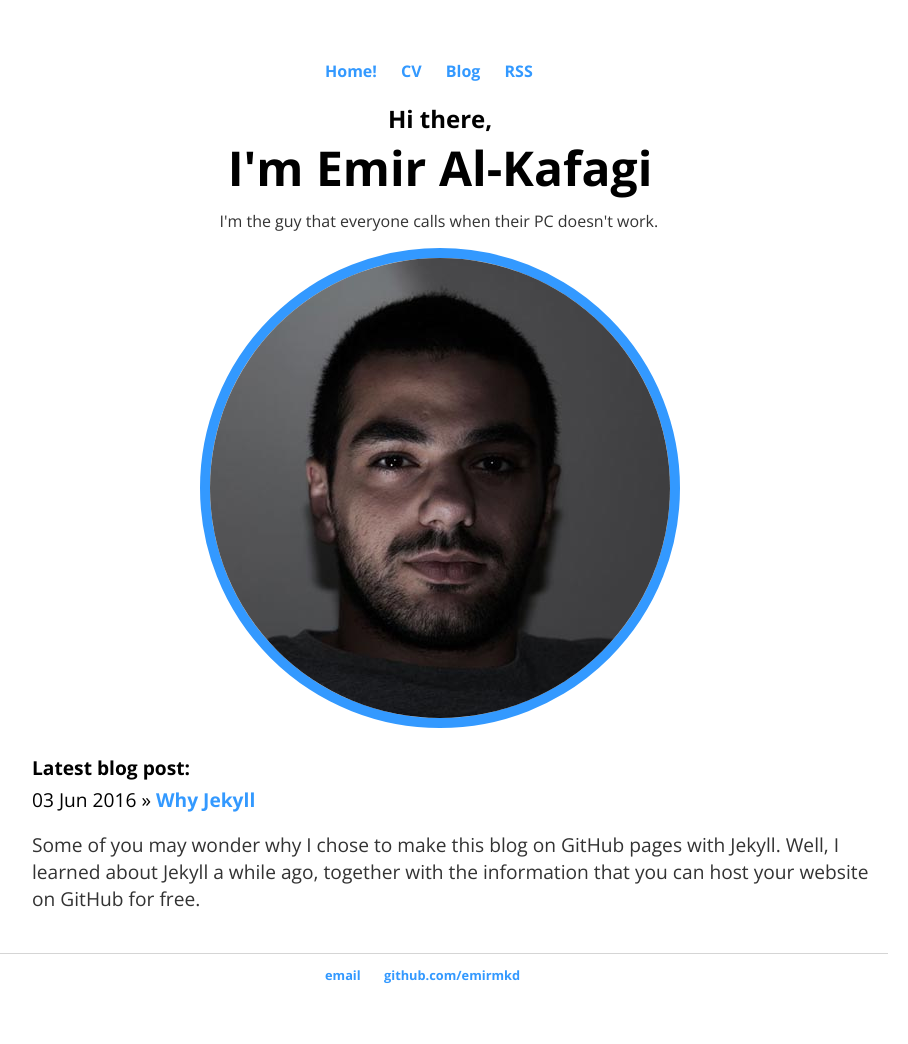
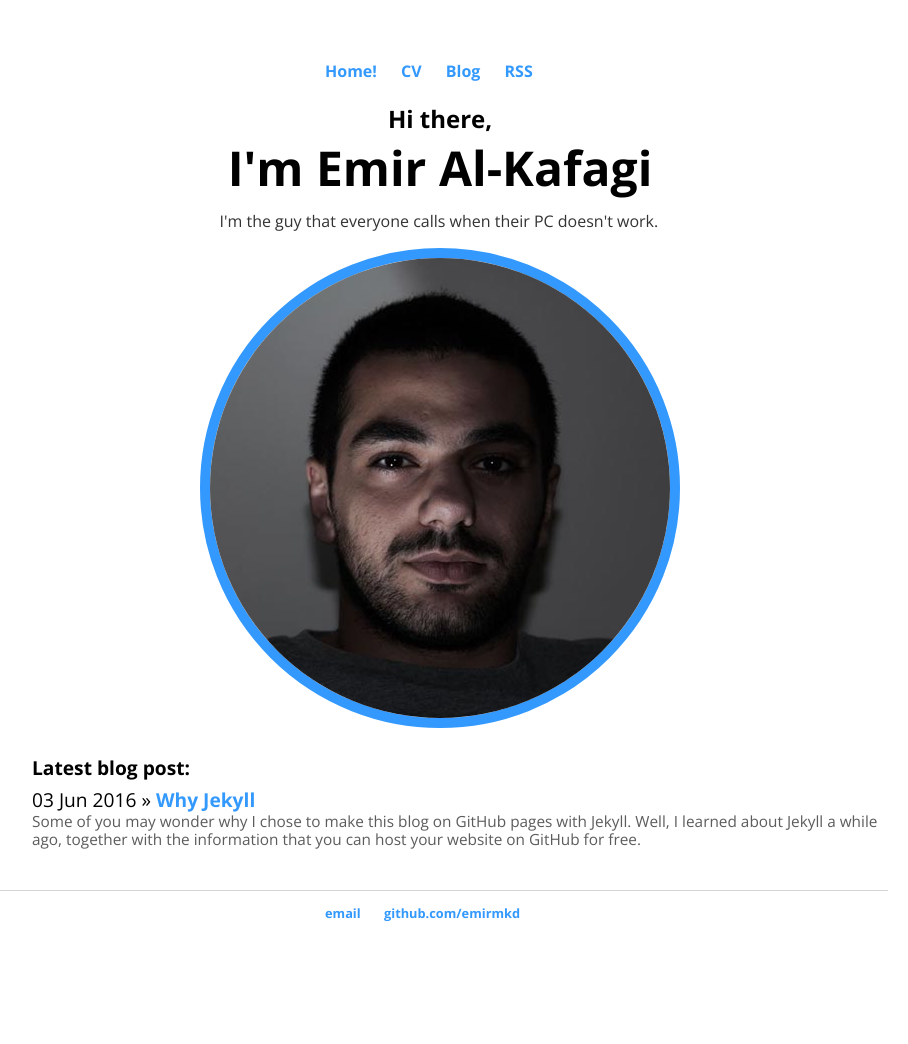
Before and after one commit to emirmkd/emirmkd.github.io, a Jekyll site: the page built from index.html, in a window 1280 px wide. Shown: the whole page, without its empty margins (200-1108 px from the left). Built offline with Jekyll 4.4.1, drawn with Linux system fonts in a browser that asks for light colours; after the commit the page ends 982 px from its top, so only the background shows below that.

Commit message:
Update main.css

```diff
--- a/css/main.css
+++ b/css/main.css
@@ -104,3 +104,9 @@ ul.posts li {
     font-size: 0.8em;
     color: #ADADAD;
 }
+.postexcerpt {
+    font-size: 0.8em;
+    line-height: 1.2em;
+    margin-top: 0;
+    color: rgba(51, 51, 51, 0.8);
+}
```
